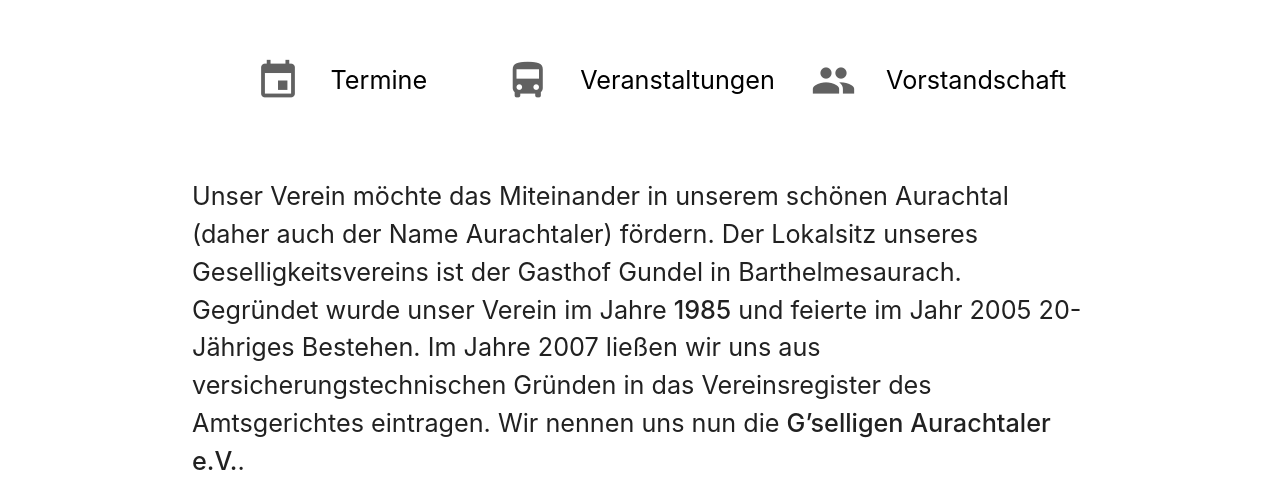
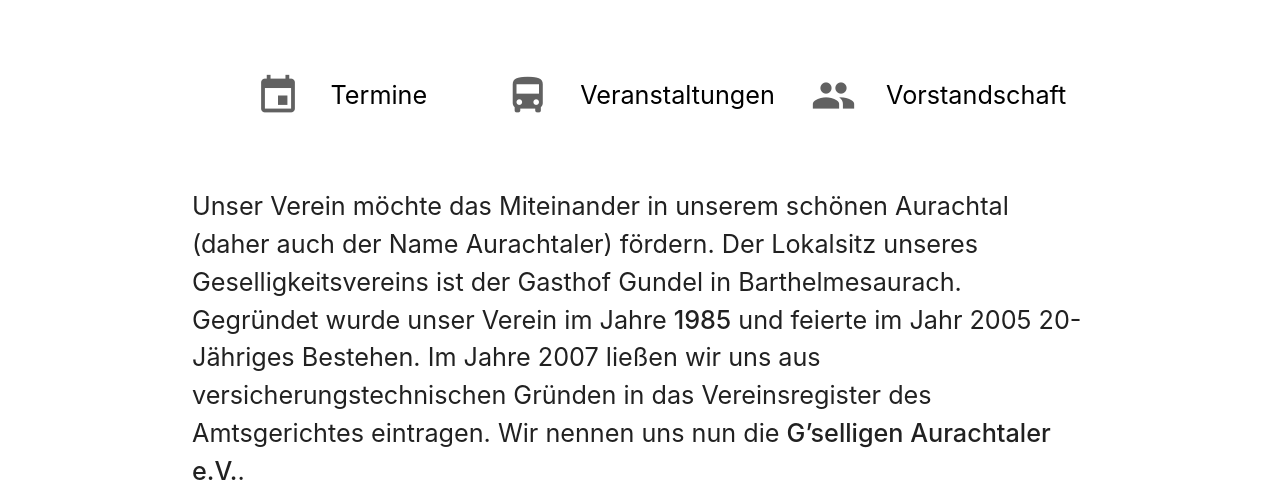
Before and after one commit to stefan-niedermann/aurachtaler, a plain HTML site: page index.html in a window 1280 px wide. Shown: the part 546-1040 px from the top of the page. Drawn offline with nearby package versions, Linux system fonts and the light colour scheme.

Commit message:
Enhance quicklinks

```diff
--- a/index.html
+++ b/index.html
@@ -40,18 +40,22 @@
         }
 
         header a {
-            margin-top: 1rem;
             padding-bottom: 2rem;
             position: absolute;
             margin: 0;
         }
 
+        .quicklinks .row {
+            margin-bottom: 0;
+        }
+
         .quicklinks .col a {
             display: flex;
             align-items: center;
+            padding: 1rem 0;
         }
 
-        @media (min-width: 768px) {
+        @media (min-width: 601px) {
             .quicklinks .col a {
                 justify-content: center;
             }
```
